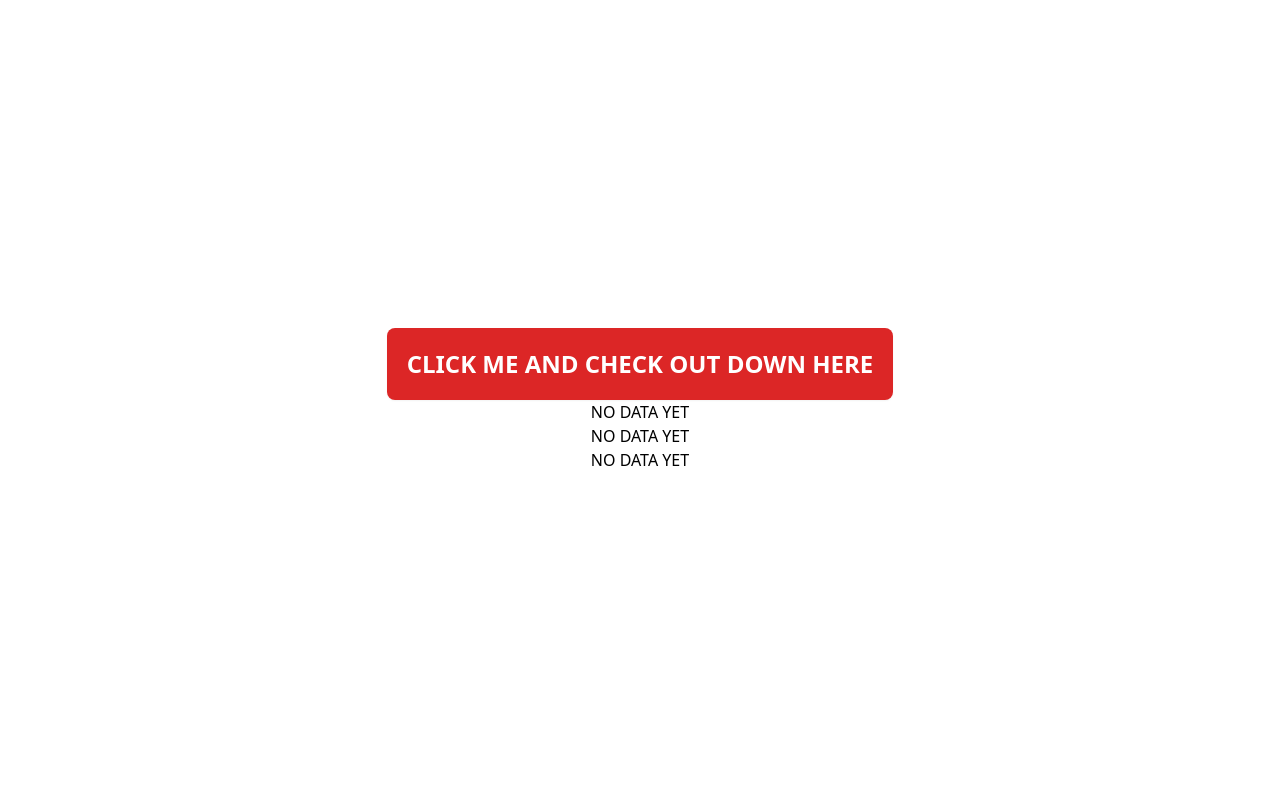
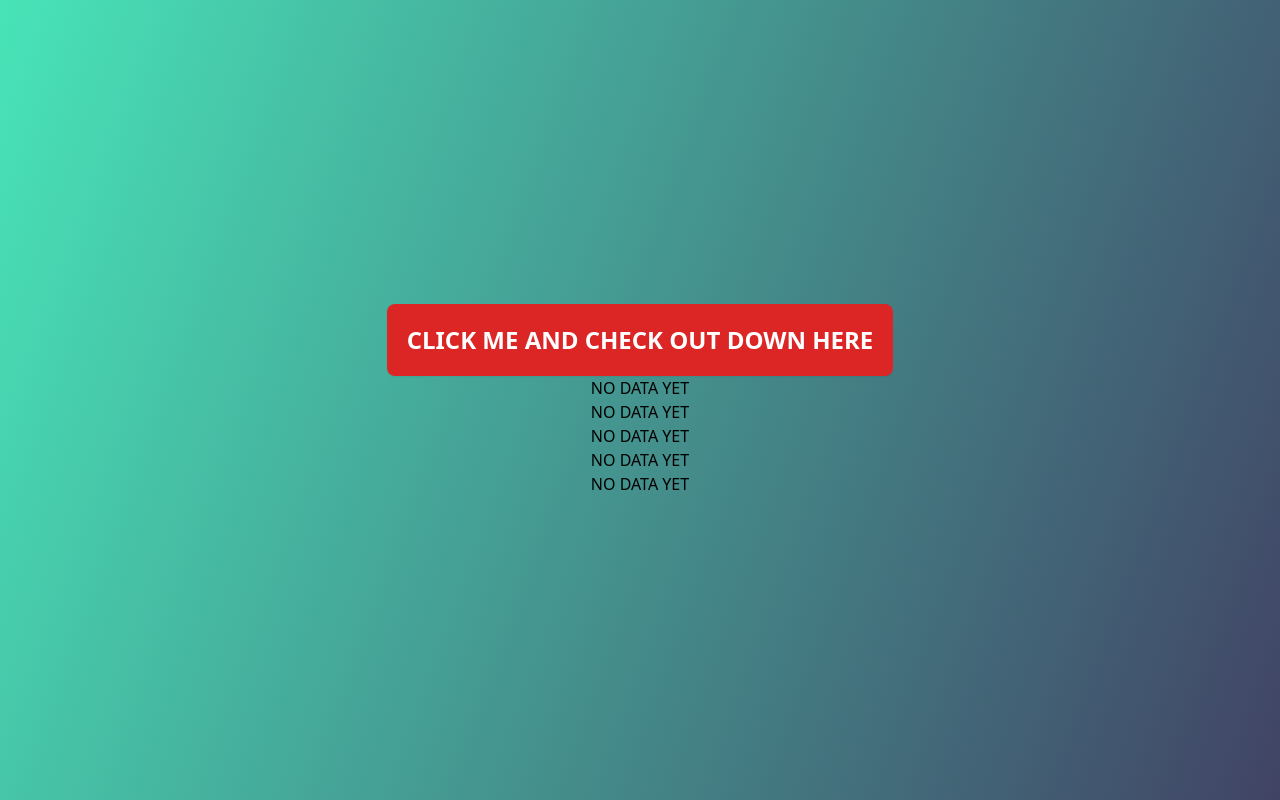
Before and after one commit to Igor5667/WeatherApp, a React (Vite) app: page / in a window 1280 px wide. Built offline with nearby package versions, Linux system fonts and the light colour scheme.

Commit message:
add background

```diff
--- a/src/App.tsx
+++ b/src/App.tsx
@@ -5,7 +5,7 @@ function App() {
 
   const fetchApi = async () => {
     await fetch(
-      "https://api.openweathermap.org/data/2.5/weather?q=London&units=metric&appid=756edc072ecb1a813e71e3ffd09e683c" //don't panic I'll delete this key
+      "https://api.openweathermap.org/data/2.5/weather?q=Dubai&units=metric&appid=756edc072ecb1a813e71e3ffd09e683c" //don't panic I'll delete this key
     )
       .then((res) => res.json())
       .then((data) => {
@@ -16,7 +16,7 @@ function App() {
   };
 
   return (
-    <div className="h-screen w-screen flex justify-center flex-col items-center">
+    <div className="h-screen w-screen flex justify-center flex-col items-center bg-main-background">
       <button
         className="bg-red-600 text-white text-2xl font-semibold p-5 rounded-lg hover:bg-red-700 shadow-sm
         active:translate-y-[5px] active:shadow-none transition"
@@ -24,9 +24,11 @@ function App() {
       >
         CLICK ME AND CHECK OUT DOWN HERE
       </button>
+
       <li className="text-wrap list-none">
         {weatherData["name"] ?? "NO DATA YET"}
       </li>
+
       <li className="text-wrap list-none">
         {weatherData?.main?.temp
           ? `${weatherData?.main?.temp.toFixed(0)} °C`
@@ -35,13 +37,25 @@ function App() {
 
       <li className="text-wrap list-none">
         {weatherData?.weather?.[0]?.main ? (
-          <h1 className="text-3xl">
+          <h1 className="text-xl">
             to będzie img: {weatherData?.weather?.[0]?.main.toLowerCase()}.png
           </h1>
         ) : (
           "NO DATA YET"
         )}
       </li>
+
+      <li className="text-wrap list-none">
+        {weatherData?.main?.humidity
+          ? `${weatherData?.main?.humidity} %`
+          : "NO DATA YET"}
+      </li>
+
+      <li className="text-wrap list-none">
+        {weatherData?.wind?.speed
+          ? `${weatherData?.wind?.speed} m/s`
+          : "NO DATA YET"}
+      </li>
     </div>
   );
 }
--- a/src/index.css
+++ b/src/index.css
@@ -7,3 +7,7 @@
   margin: 0;
   box-sizing: border-box;
 }
+
+body {
+  background-image: linear-gradient(45deg, #03072b, #2c0e3d);
+}
--- a/tailwind.config.js
+++ b/tailwind.config.js
@@ -2,7 +2,11 @@
 module.exports = {
   content: ["./index.html", "./src/**/*.{js,ts,jsx,tsx}"],
   theme: {
-    extend: {},
+    extend: {
+      backgroundImage: {
+        "main-background": "linear-gradient(110deg, #48e4b8, #414365)",
+      },
+    },
   },
   plugins: [],
 };
```
